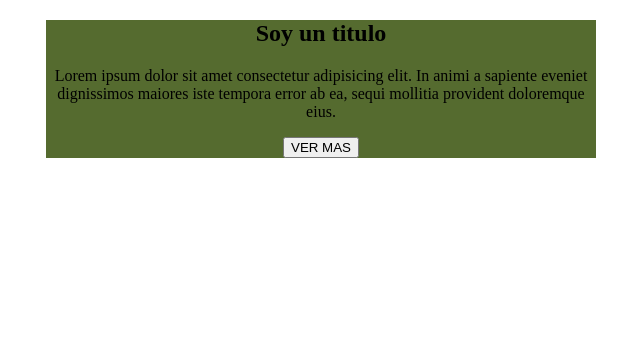
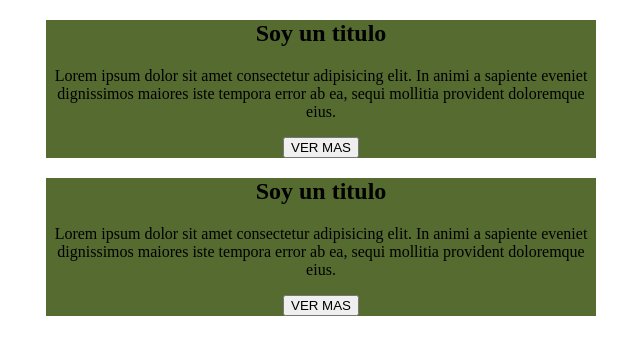
Before and after one commit to euge10793/primer.repo, a plain HTML site: page index.html in a window 1280 px wide. Shown: the whole page, without its empty margins (319-959 px from the left). Drawn offline with Linux system fonts and the light colour scheme.

Commit message:
mas parrafo

```diff
--- a/index.html
+++ b/index.html
@@ -14,6 +14,11 @@
             <p>Lorem ipsum dolor sit amet consectetur adipisicing elit. In animi a sapiente eveniet dignissimos maiores iste tempora error ab ea, sequi mollitia provident doloremque eius.</p>
             <button>VER MAS</button>
         </div>
+        <div class="texto-centrado">
+            <h2>Soy un titulo</h2>
+            <p>Lorem ipsum dolor sit amet consectetur adipisicing elit. In animi a sapiente eveniet dignissimos maiores iste tempora error ab ea, sequi mollitia provident doloremque eius.</p>
+            <button>VER MAS</button>
+        </div>
 
     </main>
 </body>
```
